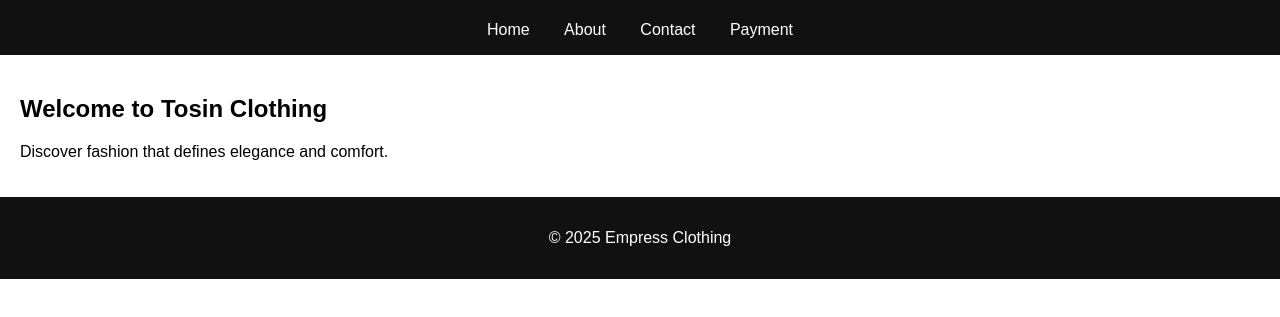
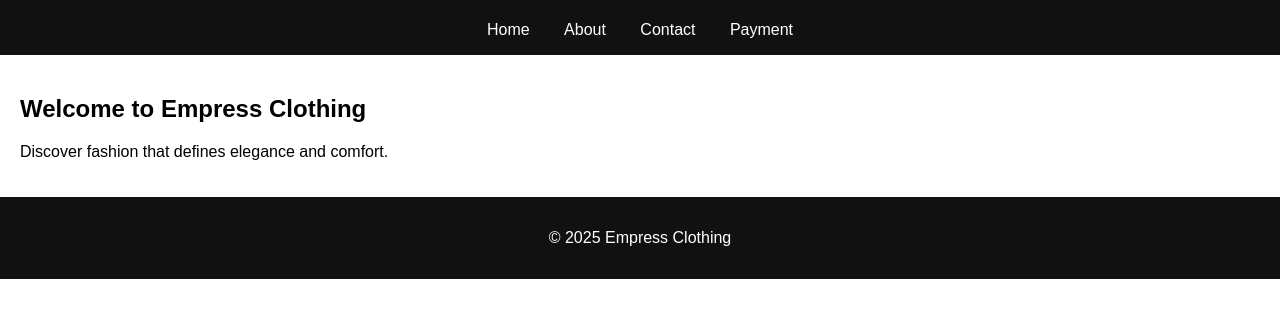
Before and after one commit to empress28/clothingsite, a plain HTML site: page index.html in a window 1280 px wide. Shown: the part 75-392 px from the top of the page. Drawn offline with Linux system fonts and the light colour scheme.

Commit message:
made changes to index file

```diff
--- a/index.html
+++ b/index.html
@@ -17,7 +17,7 @@
   </header>
 
   <main>
-    <h2>Welcome to Tosin Clothing</h2>
+    <h2>Welcome to Empress Clothing</h2>
     <p>Discover fashion that defines elegance and comfort.</p>
   </main>
 
```
